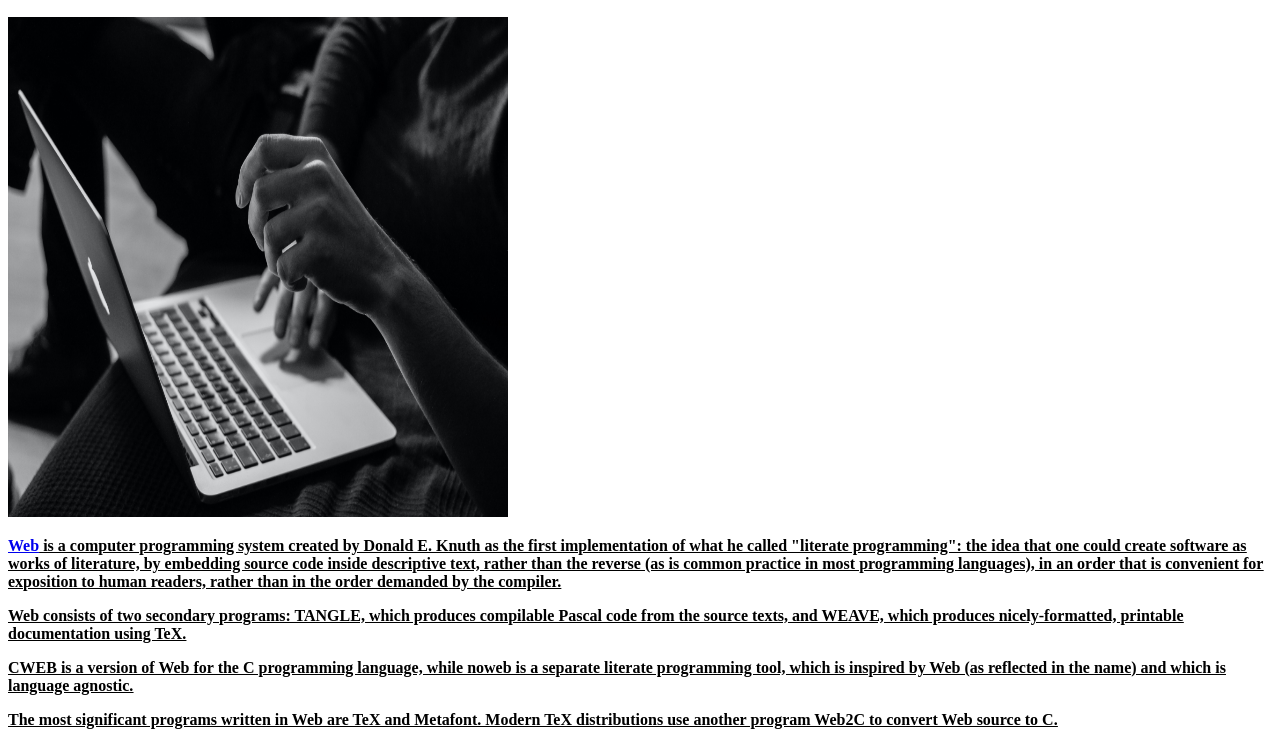
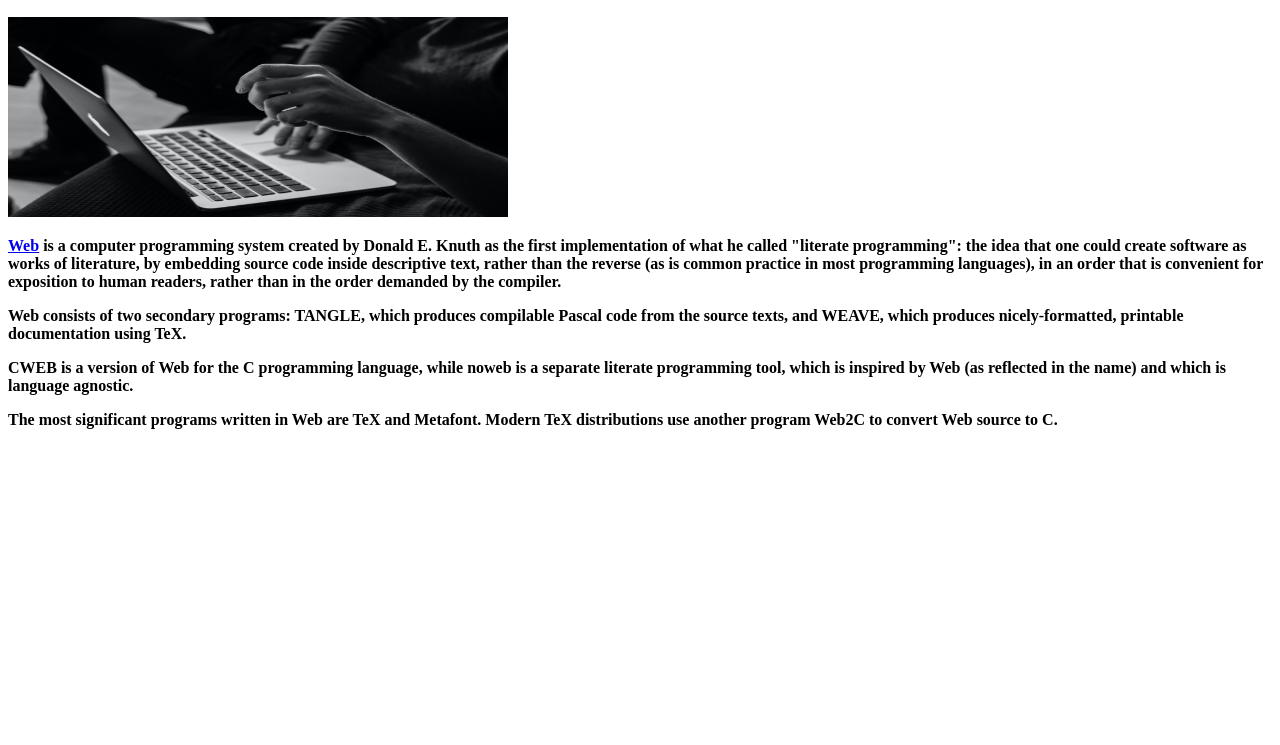
Before and after one commit to kimjaehyeon0314/my_first_web_site, a plain HTML site: page index.html in a window 1280 px wide. Shown: the part 184-929 px from the top of the page. After the commit the page ends 800 px from the top, so only its background shows below. Drawn offline with Linux system fonts and the light colour scheme.

Commit message:
Add files via upload

```diff
--- a/index.html
+++ b/index.html
@@ -14,9 +14,9 @@
 
 <h2>WEB</h2>
 
-<img src="web.jpg" alt="web image" width="500" height="500">
+<img src="web.jpg" alt="web image" width="500" height="200">
 
-<p><strong><u><a href="https://en.wikipedia.org/wiki/Web_(programming_system)">Web</a> <u><strong> is a computer programming system created by Donald E. Knuth as the first implementation of what he called "literate programming": the idea that one could create software as works of literature, by embedding source code inside descriptive text, rather than the reverse (as is common practice in most programming languages), in an order that is convenient for exposition to human readers, rather than in the order demanded by the compiler.</p>
+<p><strong><u><a href="https://en.wikipedia.org/wiki/Web_(programming_system)">Web</a></u><strong> is a computer programming system created by Donald E. Knuth as the first implementation of what he called "literate programming": the idea that one could create software as works of literature, by embedding source code inside descriptive text, rather than the reverse (as is common practice in most programming languages), in an order that is convenient for exposition to human readers, rather than in the order demanded by the compiler.</p>
 <p>Web consists of two secondary programs: TANGLE, which produces compilable Pascal code from the source texts, and WEAVE, which produces nicely-formatted, printable documentation using TeX.</p>
 <p>CWEB is a version of Web for the C programming language, while noweb is a separate literate programming tool, which is inspired by Web (as reflected in the name) and which is language agnostic.</p>
 <p>The most significant programs written in Web are TeX and Metafont. Modern TeX distributions use another program Web2C to convert Web source to C.</p>
```
Also changed, not shown: 1.html (+1 -1 lines), 2.html (+1 -1 lines), 3.html (+1 -1 lines).
